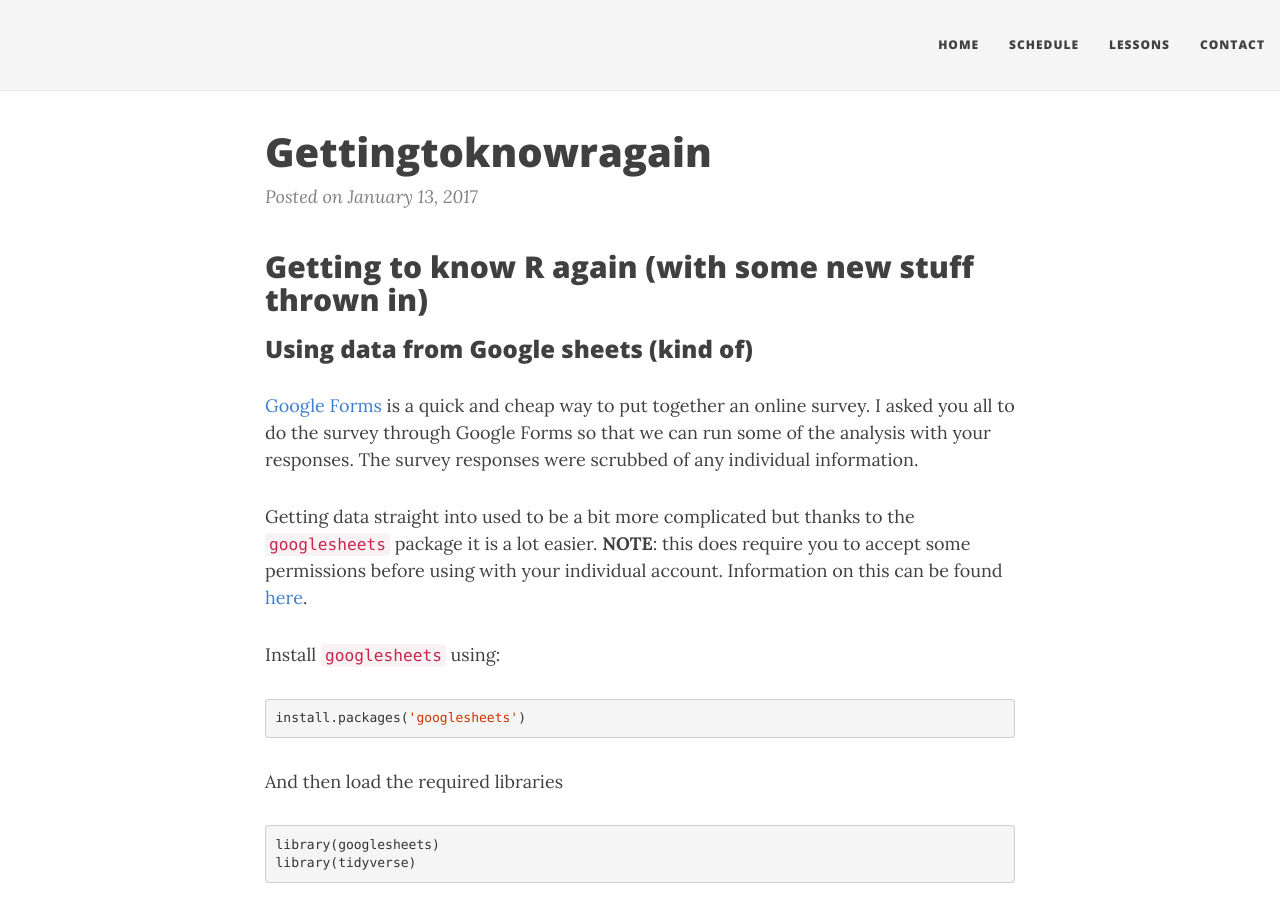
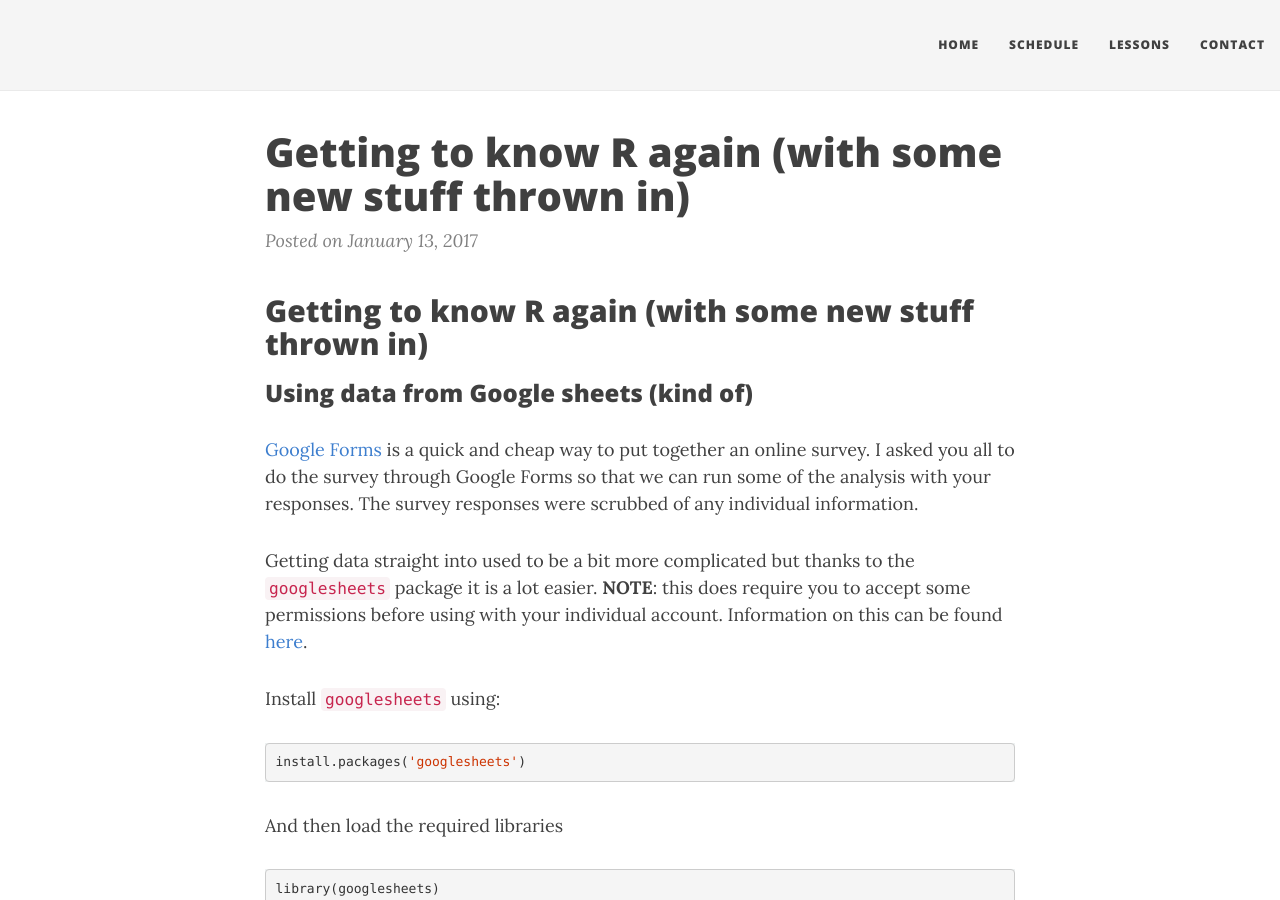
Before and after one commit to chrischizinski/SNR_R_Group, a Jekyll site: the page built from _posts/2017-01-13-GettingtoKnowRAgain.md, in a window 1280 px wide and 900 px high. Built offline with Jekyll 4.4.1, drawn with Linux system fonts in a browser that asks for light colours; nearby versions of some CDN libraries; comment, search, counter and statistics services are not loaded.

Commit message:
new posts

```diff
--- a/_posts/2017-01-13-GettingtoKnowRAgain.md
+++ b/_posts/2017-01-13-GettingtoKnowRAgain.md
@@ -1,4 +1,5 @@
 ---
+title: "Getting to know R again (with some new stuff thrown in)"
 output: html_document
 ---
 
```
